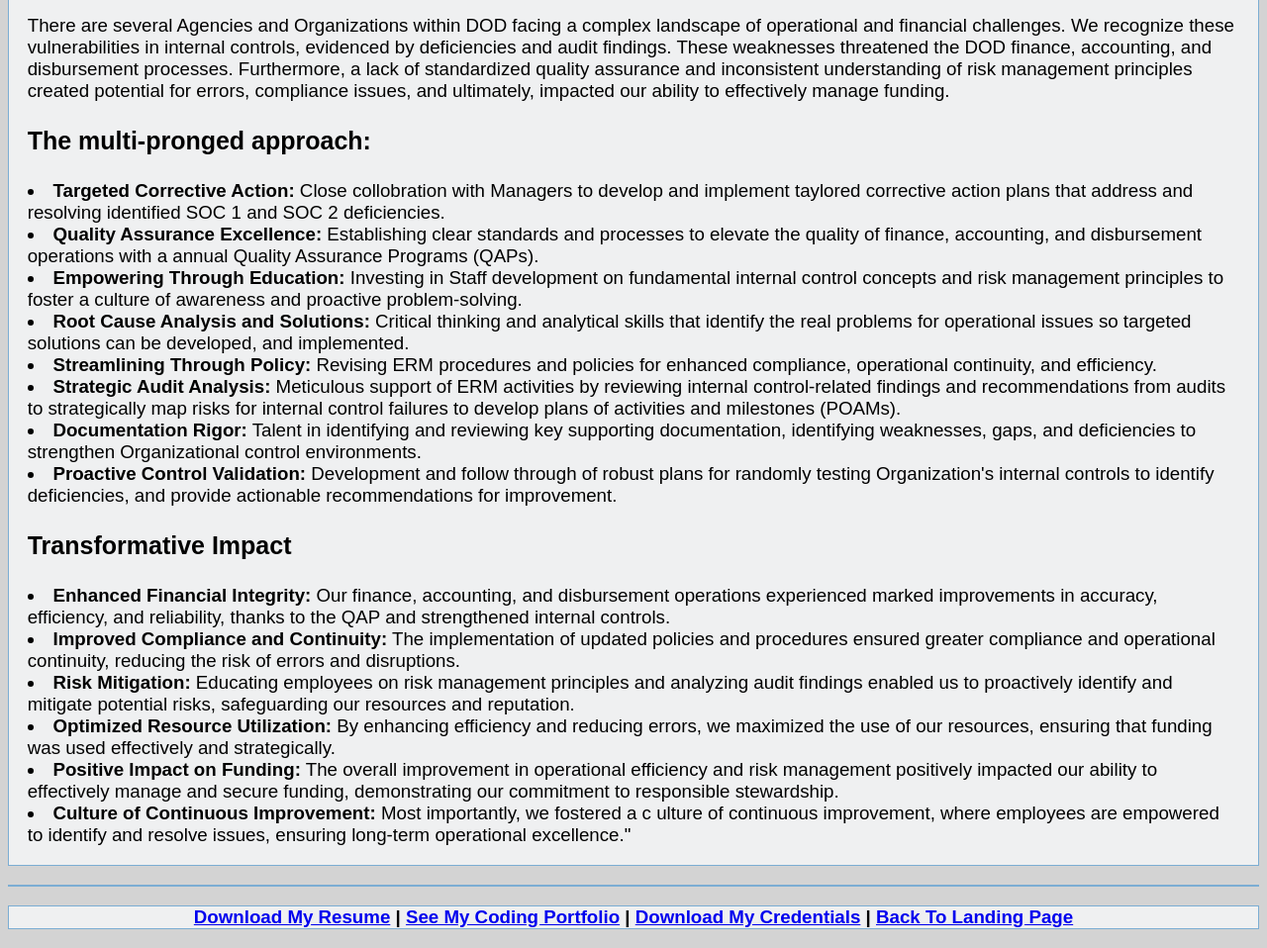
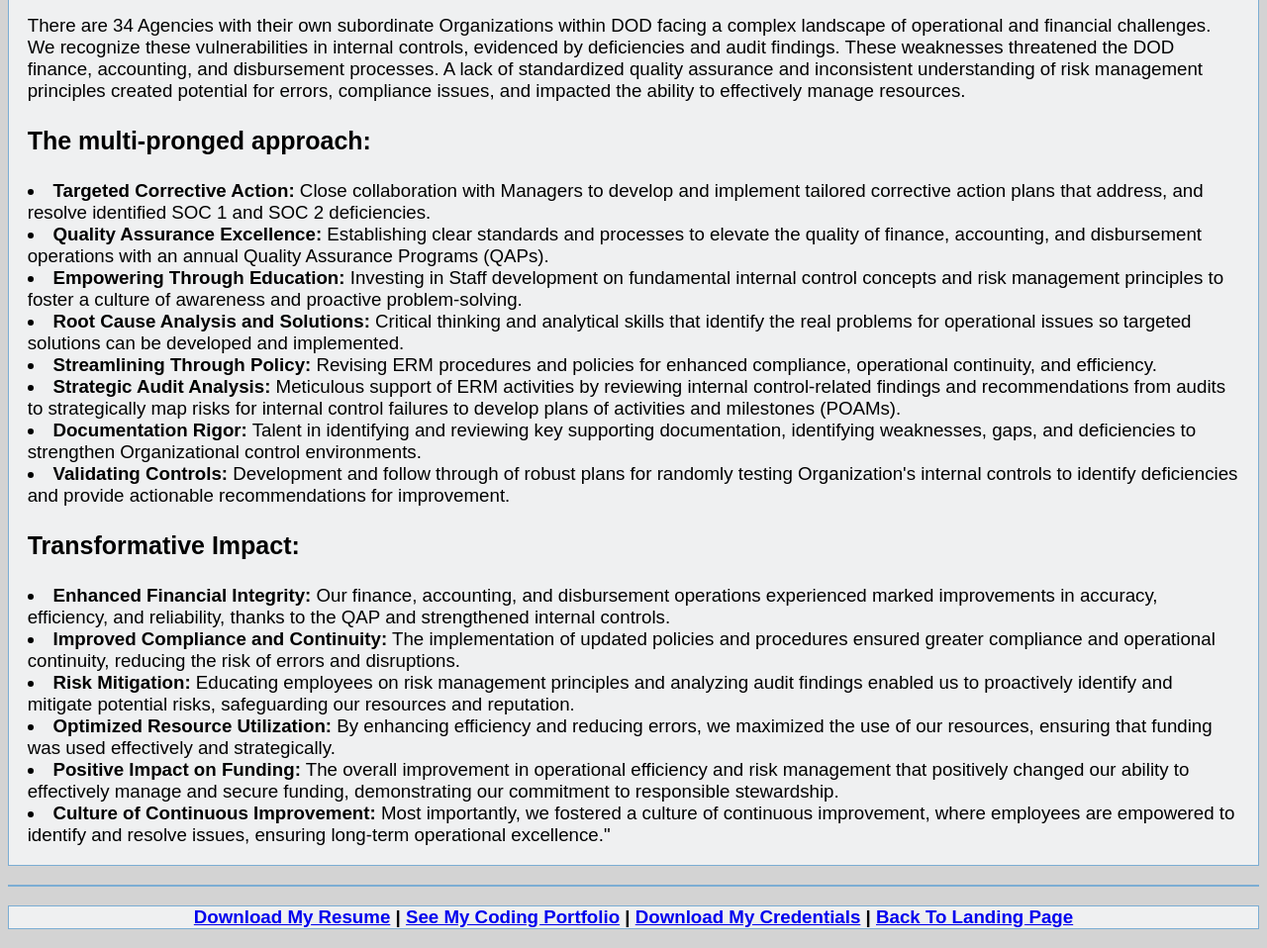
Before and after one commit to ricks-dev-products/HTML-Capstone, a plain HTML site: page public/c_Projects.html in a window 1280 px wide. Shown: the part 389-1347 px from the top of the page at 99% size. Drawn offline with Linux system fonts and the light colour scheme.

Commit message:
Minor updates for formatting, and correction of spelling and grammer.

```diff
--- a/public/c_Projects.html
+++ b/public/c_Projects.html
@@ -11,7 +11,7 @@
     <h1 style="text-align: center">
     Richard (Rick) Mayfield
     </h1>
-    <h2 style="text-align:center;">Projects that have transformative impact
+    <h2 style="text-align:center;">Projects with a Transformative Impact
     </h2>
 
     <hr style=
@@ -38,36 +38,30 @@
 
     <!-- Brief Introduction Break/Skills Section Break-->
     <h3 style = "padding: 1em; border: 1px solid #7BADD3; background-color: #eff0f1">
-        <p style="font-size: 30px">Foundation</p>
-        <p style="font-weight: normal">There are several Agencies and Organizations within
-            DOD facing a complex landscape of operational and
-            financial challenges. We recognize these vulnerabilities
-            in internal controls, evidenced by deficiencies and
-            audit findings. These weaknesses threatened the
-            DOD finance, accounting, and disbursement processes.
-            Furthermore, a lack of standardized quality assurance
-            and inconsistent understanding of risk management
-            principles created potential for errors, compliance
-            issues, and ultimately, impacted our ability to
-            effectively manage funding.</p>
+        <p style="text-align: center; font-size: 30px">Foundations for transformation.</p>
+        <p style="font-weight: normal">There are 34 Agencies with their own subordinate Organizations
+        within DOD facing a complex landscape of operational and financial challenges. We
+        recognize these vulnerabilities in internal controls, evidenced by deficiencies and
+        audit findings. These weaknesses threatened the DOD finance, accounting, and disbursement
+        processes. A lack of standardized quality assurance and inconsistent understanding of risk
+        management principles created potential for errors, compliance issues, and impacted the
+        ability to effectively manage resources.</p>
 
         <p style="font-size: 25px">The multi-pronged approach:</p>
 
-            <li style="font-weight: normal"><b>Targeted Corrective Action:</b> Close collobration
-            with Managers to develop and implement taylored
-            corrective action plans that address and resolving identified
-            SOC 1 and SOC 2 deficiencies.</li>
-            <li style="font-weight: normal"><b>Quality Assurance Excellence:</b> Establishing
-            clear standards and processes to elevate the quality of
-            finance, accounting, and disbursement operations with a
-            annual Quality Assurance Programs (QAPs).</li>
+            <li style="font-weight: normal"><b>Targeted Corrective Action:</b> Close collaboration
+            with Managers to develop and implement tailored corrective action plans that address,
+            and resolve identified SOC 1 and SOC 2 deficiencies.</li>
+            <li style="font-weight: normal"><b>Quality Assurance Excellence:</b> Establishing clear
+            standards and processes to elevate the quality of finance, accounting, and disbursement
+            operations with an annual Quality Assurance Programs (QAPs).</li>
             <li style="font-weight: normal"><b>Empowering Through Education:</b> Investing in Staff development
             on fundamental internal control concepts and risk management
             principles to foster a culture of awareness and proactive
             problem-solving.</li>
             <li style="font-weight: normal"><b>Root Cause Analysis and Solutions:</b> Critical thinking and
             analytical skills that identify the real problems for operational
-            issues so targeted solutions can be developed, and implemented.</li>
+            issues so targeted solutions can be developed and implemented.</li>
             <li style="font-weight: normal"><b>Streamlining Through Policy:</b> Revising ERM procedures and policies
             for enhanced compliance, operational continuity, and efficiency.</li>
             <li style="font-weight: normal"><b>Strategic Audit Analysis:</b> Meticulous support of ERM
@@ -77,12 +71,12 @@
             <li style="font-weight: normal"><b>Documentation Rigor:</b> Talent in identifying and reviewing key
             supporting documentation, identifying weaknesses, gaps, and
             deficiencies to strengthen Organizational control environments.</li>
-            <li style="font-weight: normal"><b>Proactive Control Validation:</b> Development and follow through of robust
+            <li style="font-weight: normal"><b>Validating Controls:</b> Development and follow through of robust
             plans for randomly testing Organization's internal controls to
-            identify deficiencies, and provide actionable recommendations
+            identify deficiencies and provide actionable recommendations
             for improvement.</li>
 
-        <p style="font-size: 25px">Transformative Impact</p>
+        <p style="font-size: 25px">Transformative Impact:</p>
 
             <li style="font-weight: normal"><b>Enhanced Financial Integrity:</b> Our finance, accounting, and
             disbursement operations experienced marked improvements in
@@ -99,13 +93,12 @@
             <li style="font-weight: normal"><b>Optimized Resource Utilization:</b> By enhancing efficiency
             and reducing errors, we maximized the use of our resources,
             ensuring that funding was used effectively and strategically.</li>
-            <li style="font-weight: normal"><b>Positive Impact on Funding:</b> The overall improvement in operational
-            efficiency and risk management positively impacted our ability to
-            effectively manage and secure funding, demonstrating our commitment
-            to responsible stewardship.</li>
-            <li style="font-weight: normal"><b>Culture of Continuous Improvement:</b> Most importantly, we fostered a c
-            ulture of continuous improvement, where employees are empowered to
-            identify and resolve issues, ensuring long-term operational excellence."</li>
+            <li style="font-weight: normal"><b>Positive Impact on Funding:</b> The overall improvement in
+            operational efficiency and risk management that positively changed our ability to effectively
+            manage and secure funding, demonstrating our commitment to responsible stewardship.</li>
+            <li style="font-weight: normal"><b>Culture of Continuous Improvement:</b> Most importantly, we
+            fostered a culture of continuous improvement, where employees are empowered to identify and
+            resolve issues, ensuring long-term operational excellence."</li>
 
     </h3>
 
```
Also changed, not shown: index.html (+9 -12 lines), public/a_Skills.html (+7 -7 lines), public/b_Services.html (+7 -7 lines).
